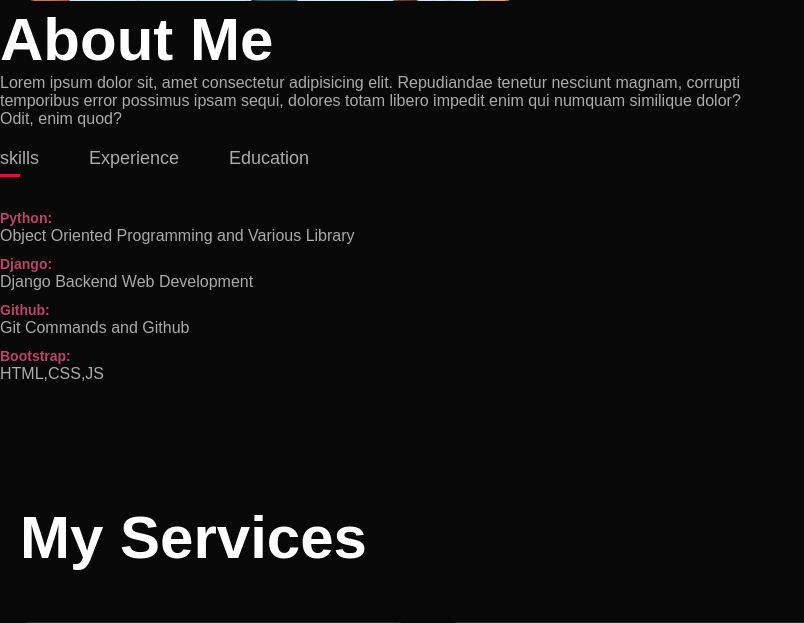
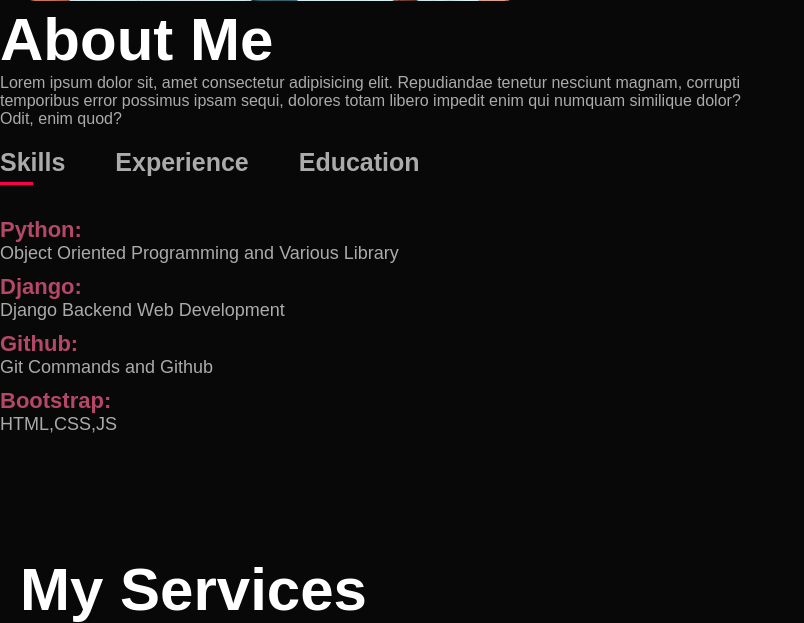
Before and after one commit to MY-SHUBAH-CODES/MYPORTFOLIO, a Django app: page / in a window 1280 px wide; the page is wider, and only the part inside the window is pictured. Shown: the part 1379-2002 px from the top of that part, without its empty margins (0-804 px from the left). Run offline with Django 4.2, Linux system fonts and the light colour scheme; some libraries are stand-ins or nearby versions.

Commit message:
other config for better experiance

```diff
--- a/static/css/index.css
+++ b/static/css/index.css
@@ -74,6 +74,12 @@
 nav ul li a:hover:after {
     width: 100%;
 }
+.banner{
+    margin-top: 10px;
+    margin-left: 10px;
+    margin-right: 10px;
+    /* margin-top: 10px; */
+}
 
 .header-text {
     margin-top: 20%;
@@ -123,6 +129,13 @@
 .tab-titles {
     display: flex;
     margin: 20px 0 40px;
+
+}
+
+.tab-titles p {
+    font-weight: bold;
+    font-size: 25px;
+
 }
 
 .tab-links {
@@ -149,13 +162,15 @@
 }
 
 .tab-contents ul li {
+    font-size:18px;
     list-style: none;
     margin: 10px 0;
 }
 
 .tab-contents ul li span {
     color: #b54769;
-    font-size: 14px;
+    font-size: 22px;
+    font-weight: bold;
 }
 
 .tab-contents {
--- a/templates/index.html
+++ b/templates/index.html
@@ -14,7 +14,6 @@
     <div id="header">
         <div class="container">
             <nav>
-                <img src="{%static 'images/portfolio_logo.jpg'%}" class="logo">
                 <ul id="sidemenu">
                     <li><a href="#" style="font-weight:bold;">Home</a></li>
                     <li><a href="#" style="font-weight:bold;">About</a></li>
@@ -23,8 +22,12 @@
                     <li><a href="#" style="font-weight:bold;">Contact</a></li>
                     <i class="fas fa-times" onclick="closemenu()"></i>
                 </ul>
+
                 <i class="fas fa-bars" onclick="openmenu()"></i>
             </nav>
+
+            <img class="banner" src="{%static 'images/portfolio_logo.png'%}" class="logo" style="height:700px;width:1800px;">
+
             <div class="header-text">
                 <p style="text-decoration:underline;font-weight: bold;font-size:larger;font-style: oblique;">SOFTWARE  DEVELOPMENT</p>
                 <h1>Hi, I am <span>Shubham</span> Singh</h1>
@@ -37,7 +40,7 @@
         <div class="container">
             <div class="row">
                 <div class="about-col-1">
-                    <img src="{%static '/images/mypicture.jpg'%}"  style="height:500px;width:500px">
+                    <img src="{%static 'images/mypicture.jpg'%}"  style="height:500px;width:500px">
                 </div>
                 <div class="about-col-2">
                     <h1 class="sub-title">About Me</h1>
@@ -46,7 +49,7 @@
                     dolores totam libero impedit enim qui numquam similique dolor? Odit, enim quod?</p>
 
                     <div class="tab-titles">
-                        <p class="tab-links active-link" onclick="opentab('skills')">skills</p>
+                        <p class="tab-links active-link" onclick="opentab('skills')">Skills</p>
                         <p class="tab-links" onclick="opentab('experience')">Experience</p>
                         <p class="tab-links" onclick="opentab('education')">Education</p>
                     </div>
@@ -154,7 +157,7 @@
                         <a href="#"><i class="fa-brands fa-instagram"></i></a>
                         <a href="#"><i class="fa-brands fa-linkedin"></i></a>
                     </div>
-                    <a href="personal-portfolio-img/images/my-cv.pdf" download class="btn btn2">Download CV</a>
+                    <a href="{%static 'doc/Shubham.pdf'%}" download class="btn btn2">Download CV</a>
                 </div>
                 <div class="contact-right">
                     <form>
```
Also changed, not shown: static/images/portfolio_logo.jpg (deleted), static/images/portfolio_logo.png (added), 1 other file.
